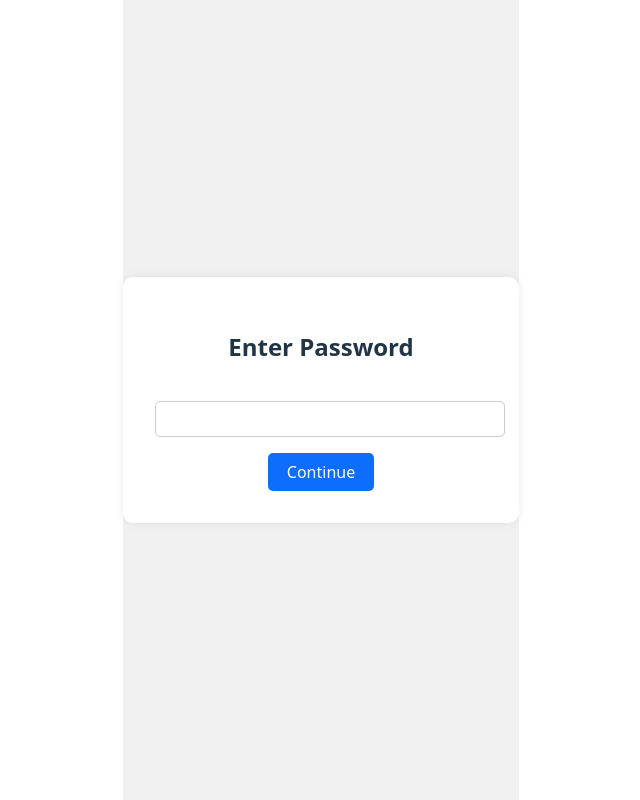
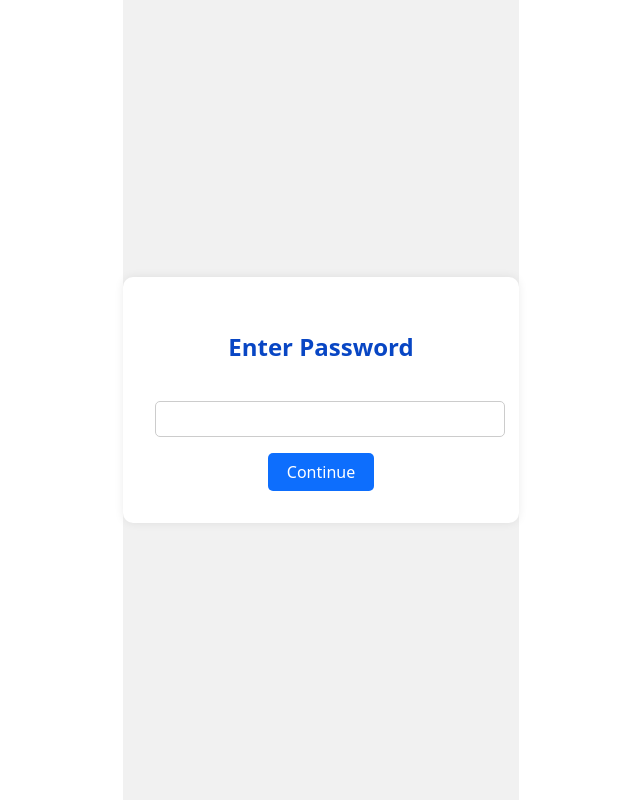
Before and after one commit to chris321-dev/pointOfSale-chrisDev, a React (Vite) app: page / in a window 1280 px wide. Shown: the whole page, without its empty margins (319-959 px from the left). Built offline with nearby package versions, Linux system fonts and the light colour scheme.

Commit message:
Update AuthGate.module.css

```diff
--- a/src/styles/AuthGate.module.css
+++ b/src/styles/AuthGate.module.css
@@ -37,3 +37,7 @@
 .authBox button:hover {
   background: #0846c4;
 }
+
+.authBox h2 {
+  color: #0846c4
+}
```
